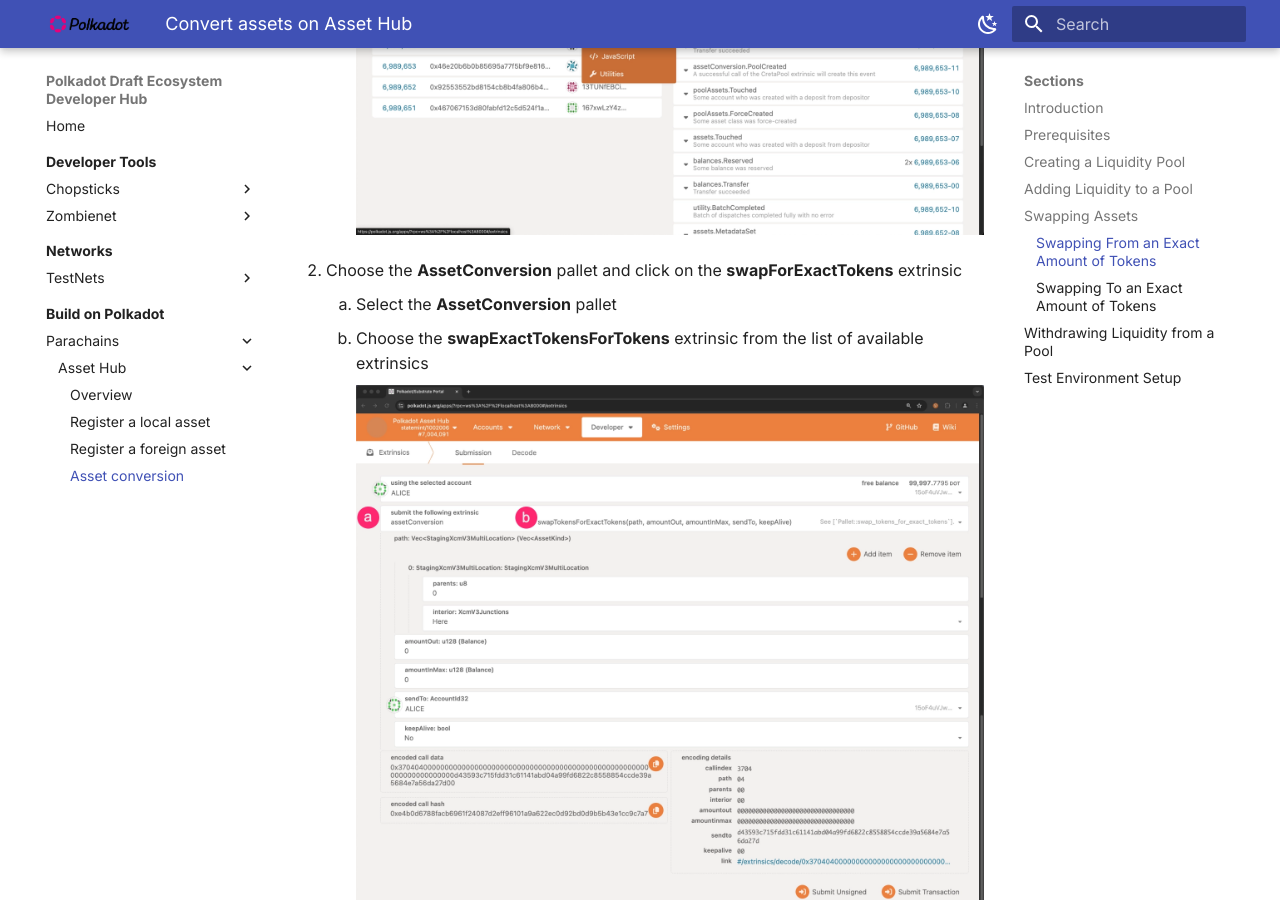
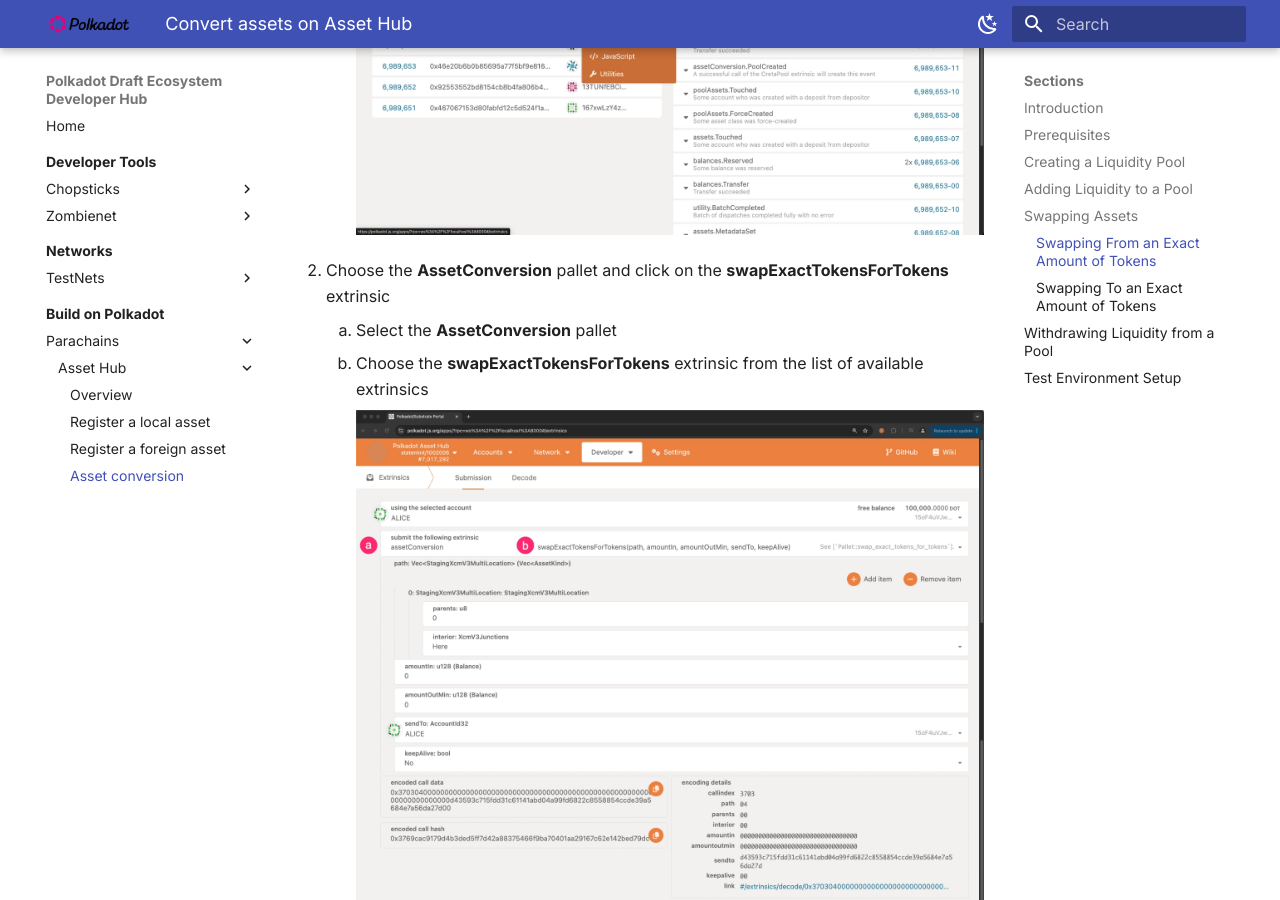
Before and after one commit to papermoonio/polkadot-ecosystem-docs-draft, an MkDocs documentation site: the page built from docs/build-on-polkadot/parachains/asset-hub/asset-conversion.md, in a window 1280 px wide and 900 px high, scrolled down 9552 px. Built offline with MkDocs 1.6.1 and Material for MkDocs 9.7.7, drawn with Linux system fonts in a browser that asks for light colours; some of the changed text lies outside the part shown.

Commit message:
fix: updating asset conversion image

```diff
--- a/docs/build-on-polkadot/parachains/asset-hub/asset-conversion.md
+++ b/docs/build-on-polkadot/parachains/asset-hub/asset-conversion.md
@@ -158,7 +158,7 @@
 
         ![Extrinsics Section](/polkadot-ecosystem-docs-draft/images/building-on-polkadot/parachains/asset-hub/asset-conversion/asset-conversion-1.webp)
 
-2. Choose the **AssetConversion** pallet and click on the **swapForExactTokens** extrinsic
+2. Choose the **AssetConversion** pallet and click on the **swapExactTokensForTokens** extrinsic
       1. Select the **AssetConversion** pallet
       2. Choose the **swapExactTokensForTokens** extrinsic from the list of available extrinsics
 
```
Also changed, not shown: other parts of docs/build-on-polkadot/parachains/asset-hub/asset-conversion.md (+1 -1 lines), docs/images/building-on-polkadot/parachains/asset-hub/asset-conversion/asset-conversion-8.webp.
